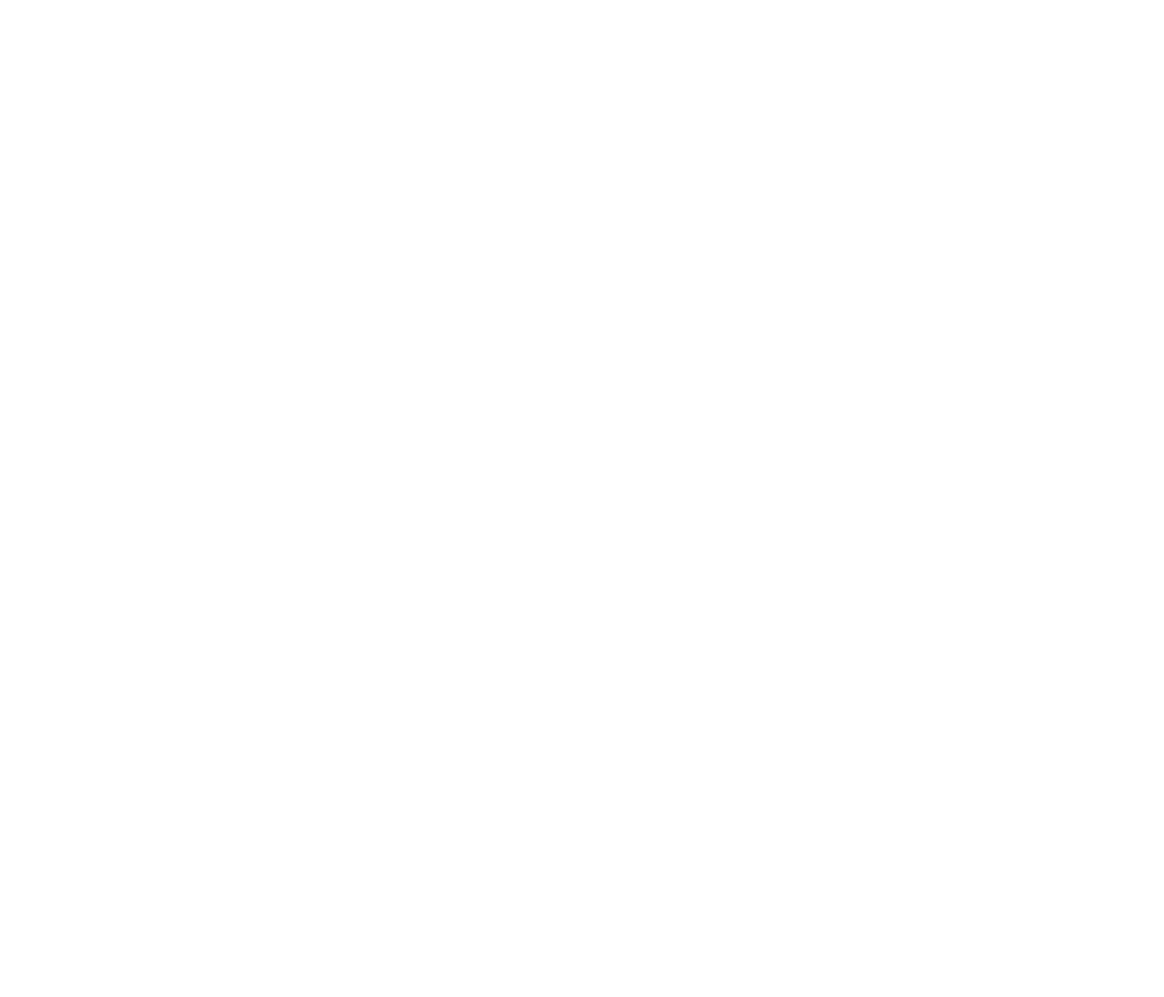
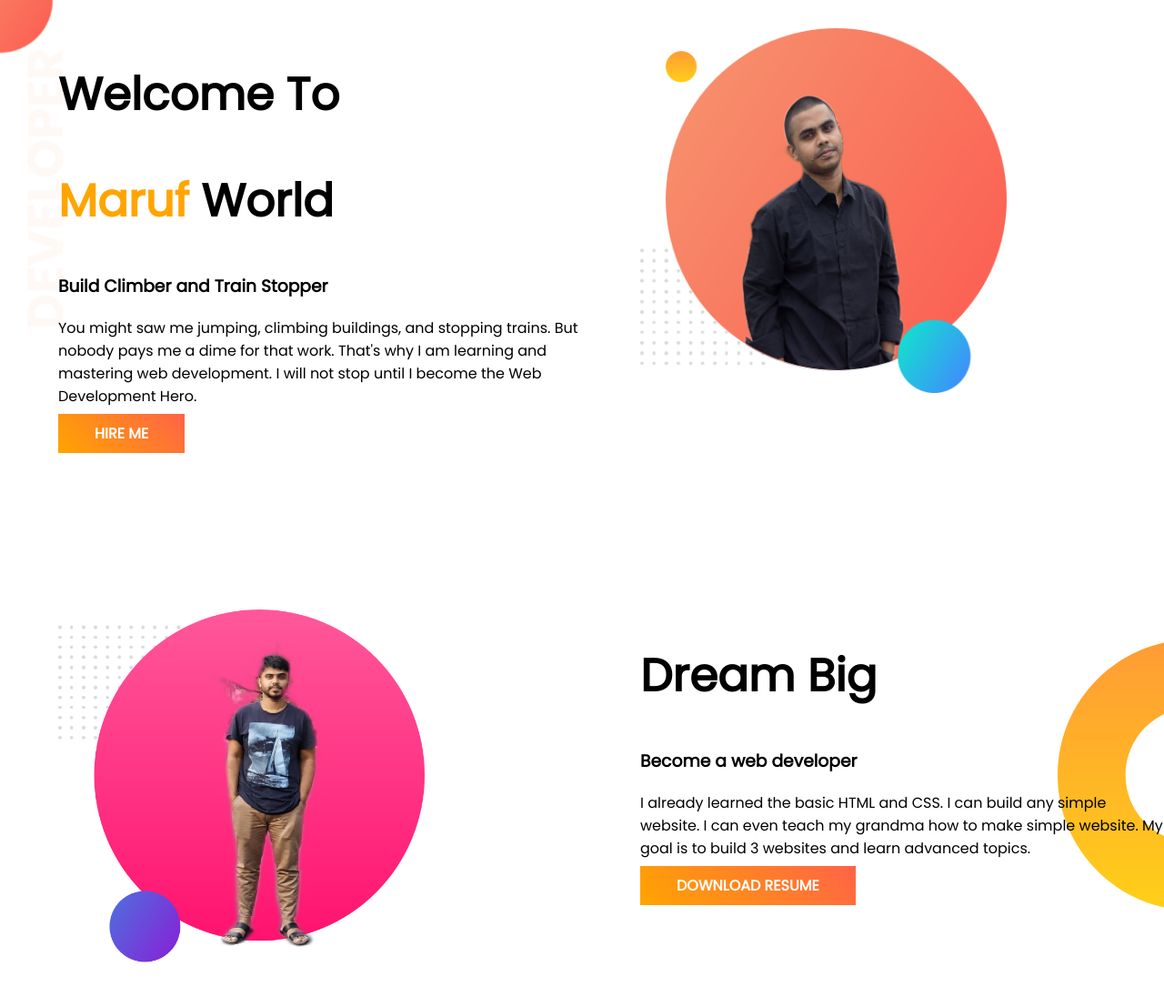
Before and after one commit to aslambro1882/developer-portfolio, a plain HTML site: page index.html in a window 1280 px wide. Shown: the whole page at 91% size. Before the commit the page ends 800 px from the top, so only its background shows below. Drawn offline with Linux system fonts and the light colour scheme.

Commit message:
dram added

```diff
--- a/index.html
+++ b/index.html
@@ -1,13 +1,45 @@
 <!DOCTYPE html>
 <html lang="en">
+
 <head>
     <meta charset="UTF-8">
     <meta http-equiv="X-UA-Compatible" content="IE=edge">
     <meta name="viewport" content="width=device-width, initial-scale=1.0">
     <title>Document</title>
+    <link rel="preconnect" href="https://fonts.googleapis.com">
+    <link rel="preconnect" href="https://fonts.gstatic.com" crossorigin>
+    <link href="https://fonts.googleapis.com/css2?family=Poppins&display=swap" rel="stylesheet">
     <link rel="stylesheet" href="style.css">
 </head>
+
 <body>
+    <section class="top-banner">
+        <div class="half-width">
+            <h1>Welcome To</h1>
+            <h1> <span class="orange-color"> Maruf</span> World</h1>
+            <h3>Build Climber and Train Stopper</h3>
+            <p>You might saw me jumping, climbing buildings, and stopping trains. But nobody pays me a dime for that
+                work. That's why I am learning and mastering web development. I will not stop until I become the Web
+                Development Hero.</p>
+            <a class="link-button" target="_blank" href="https://www.facebook.com/Aslam266/">HIRE ME</a>
+        </div>
+        <div class="half-width">
+            <img src="my-bg.png" alt="">
+        </div>
+    </section>
+    <section class="dream">
+        <div class="half-width">
+            <img src="/my-bg2.png" alt="">
+        </div>
+        <div class="half-width">
+            <h1>Dream Big</h1>
+            <h3>Become a web developer</h3>
+            <p>I already learned the basic HTML and CSS. I can build any simple website. I can even teach my grandma how
+                to make simple website. My goal is to build 3 websites and learn advanced topics.</p>
+            <a class="link-button" target="_blank" href="https://www.facebook.com/Aslam266/">DOWNLOAD RESUME</a>
+        </div>
+    </section>
 
 </body>
+
 </html>
--- a/style.css
+++ b/style.css
@@ -0,0 +1,41 @@
+body{
+    font-family: 'Poppins', sans-serif;
+    margin: 0;
+
+
+}
+.top-banner{
+    background-image: url(top-banner.png);
+    background-repeat: no-repeat;
+}
+.dream{
+    background-image: url(dream-bg.png);
+    background-repeat: no-repeat;
+    background-position: right;
+}
+.orange-color{
+    color: orange;
+}
+h1{
+    font-size: 50px;
+}
+.half-width{
+    width: 50%;
+    padding-left: 5%;
+    padding-top: 2%;
+}
+.half-width img{
+    width: 70%;
+    padding-top: 1%;
+}
+section{
+    display: flex;
+    margin-bottom: 150px;
+}
+.link-button{
+    text-decoration: none;
+    background-image: linear-gradient(45deg, orange, tomato);
+    padding: 10px 40px;
+    color: white;
+    font-weight: 700;
+}
```
Also changed, not shown: dream-bg.png (added), exp-bg.png (added), my-bg.png (added), my-bg2.png (added), top-banner.png (added).
